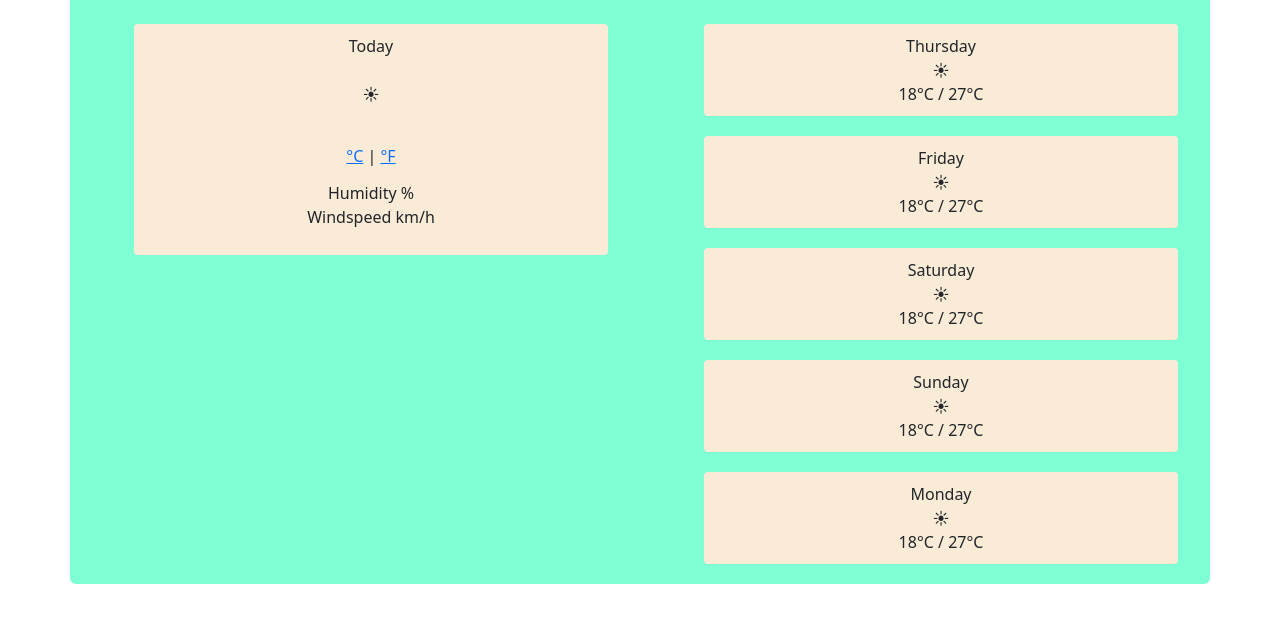
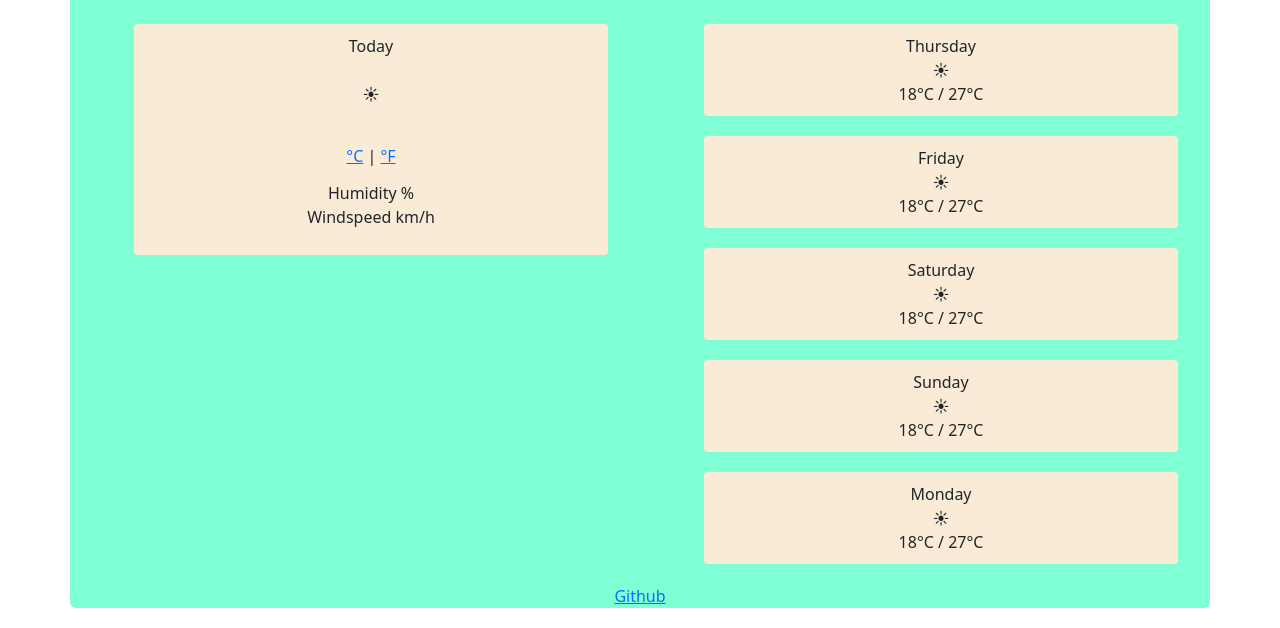
Before and after one commit to juliavanvuren/project-week-7, a plain HTML site: page index.html in a window 1280 px wide. Shown: the part 178-806 px from the top of the page. Drawn offline with nearby package versions, Linux system fonts and the light colour scheme; no server answers.

Commit message:
Added Github link

```diff
--- a/index.html
+++ b/index.html
@@ -90,6 +90,7 @@
           </ul>
         </div>
       </div>
+      <a href="https://github.com/juliavanvuren/my-weather-app" target="_blank">Github</a>
     </div>
     <script src="script/script.js"></script>
   </body>
```
